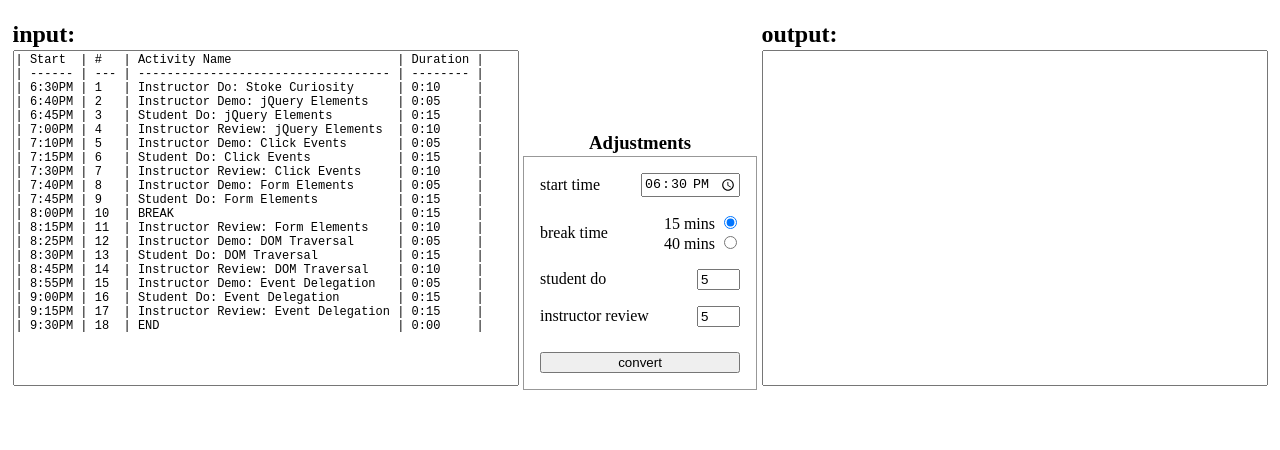
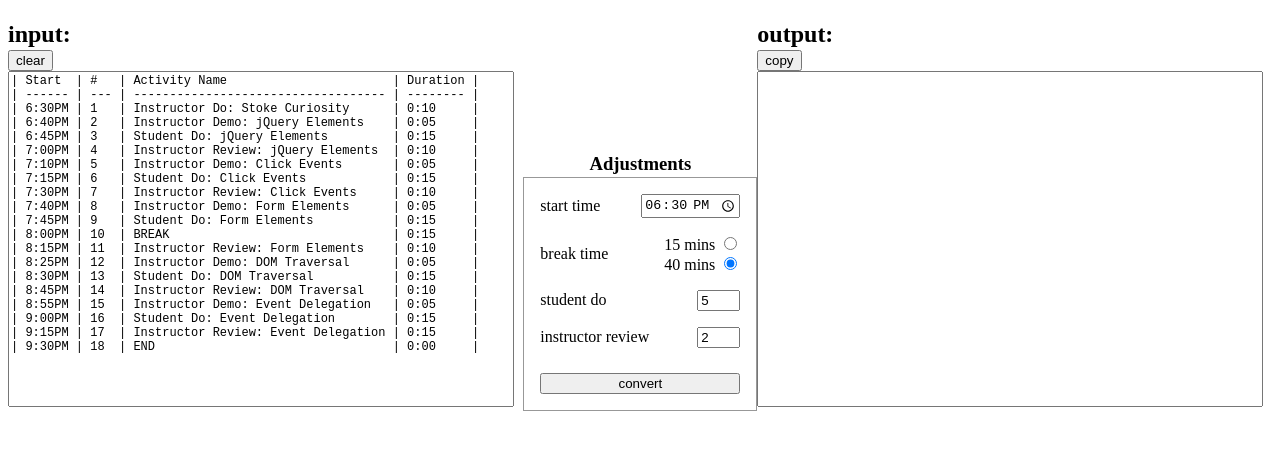
Before and after one commit to samuelfox1/class-schedule-converter, a plain HTML site: page index.html in a window 1280 px wide. Shown: the part 62-512 px from the top of the page. Drawn offline with nearby package versions, Linux system fonts and the light colour scheme.

Commit message:
add: update id names and default form values

```diff
--- a/index.html
+++ b/index.html
@@ -12,8 +12,9 @@
 <body>
     <h1>Schedule Converter</h1>
     <main>
-        <div>
-            <h2>input: </h2>
+        <div id="textarea-container">
+            <h2>input:</h2>
+            <button id="clear-input-btn">clear</button>
             <textarea id="schedule-input"></textarea>
         </div>
         <div>
@@ -30,11 +31,11 @@
                         <div id="form-input-radio">
                             <div>
                                 <label for="break-15">15 mins</label>
-                                <input type="radio" name="break-length" value="15" id="break-15" checked>
+                                <input type="radio" name="break-length" value="15" id="break-15">
                             </div>
                             <div>
                                 <label for="break-40">40 mins</label>
-                                <input type="radio" name="break-length" value="40" id="break-40">
+                                <input type="radio" name="break-length" value="40" id="break-40" checked>
                             </div>
                         </div>
                     </div>
@@ -45,15 +46,16 @@
                     </div>
                     <div class="form-input">
                         <label for="activity">instructor review</label>
-                        <input class="activity-length" type="number" name="activity" id="instructor-review" value="5">
+                        <input class="activity-length" type="number" name="activity" id="instructor-review" value="2">
                     </div>
                 </div>
 
-                <input type="submit" value="convert">
+                <input id="convert-btn" type="submit" value="convert">
             </form>
         </div>
-        <div>
-            <h2>output: </h2>
+        <div id="textarea-container">
+            <h2 id="output-h2">output: </h2>
+            <button id="copy-output-btn">copy</button>
             <textarea id="schedule-output"></textarea>
         </div>
     </main>
```
